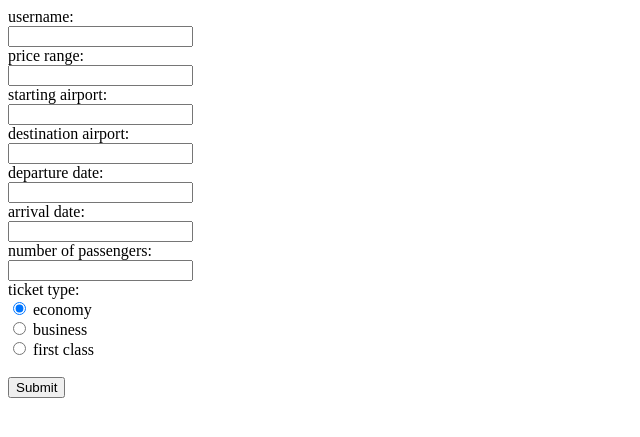
After one commit to haochiencho/flightScanner, a Flask app: page /test_client in a window 1280 px wide. The commit adds this page. Shown: the top 437 px of the page, without its empty margins (0-640 px from the left). Run offline with Flask 2, Linux system fonts and the light colour scheme.

Commit message:
added testing client

```diff
--- a/application.py
+++ b/application.py
@@ -1,17 +1,19 @@
 from flask import Flask
 from flask import render_template
+from flask import request
 app = Flask(__name__)
 
-@app.route('/add_flight/<username>')
-
-def add_flight(username=None):
+@app.route('/add_flight', methods=['POST'])
+def add_flight():
     # TODO: update database with flight information
     # username in URL and remaining info in POST request
+    username = request.form['username']
 
     return get_dashboard(username)
 
 def check_flights_for_all_users():
     # TODO: pull all users from DB and check flight for each destination
+
     # store flight info in DB
     return None
 
@@ -19,3 +21,7 @@ def get_dashboard(username):
     # TODO: look up destinations in DB and display to user
 
     return render_template('dashboard.html', name=username)
+
+@app.route('/test_client')
+def test_client():
+    return render_template('test_client.html')
--- a/templates/dashboard.html
+++ b/templates/dashboard.html
@@ -1,7 +1,3 @@
 <!doctype html>
 <title>Hello from Flask</title>
-{% if name %}
   <h1>Hello {{ name }}!</h1>
-{% else %}
-  <h1>Hello, World!</h1>
-{% endif %}
--- /dev/null
+++ b/templates/test_client.html
@@ -0,0 +1,22 @@
+<form action="/add_flight" method="POST">
+  username:<br>
+  <input type="text" name="username"><br>
+  price range:<br>
+  <input type="text" name="price" /><br />
+  starting airport:<br />
+  <input type="text" name="starting_airport" /><br />
+  destination airport:<br>
+  <input type="text" name="destination_airport" /><br />
+  departure date:<br>
+  <input type="text" name="departure_date" /><br />
+  arrival date:<br>
+  <input type="text" name="arrival_date" /><br />
+  number of passengers:<br>
+  <input type="text" name="num_passengers" /><br />
+  ticket type:<br>
+  <input type="radio" name="ticket_type" value="economy" checked> economy<br>
+  <input type="radio" name="ticket_type" value="business"> business<br>
+  <input type="radio" name="ticket_type" value="first_class"> first class
+  <br><br>
+  <input type="submit" value="Submit">
+</form>
```
